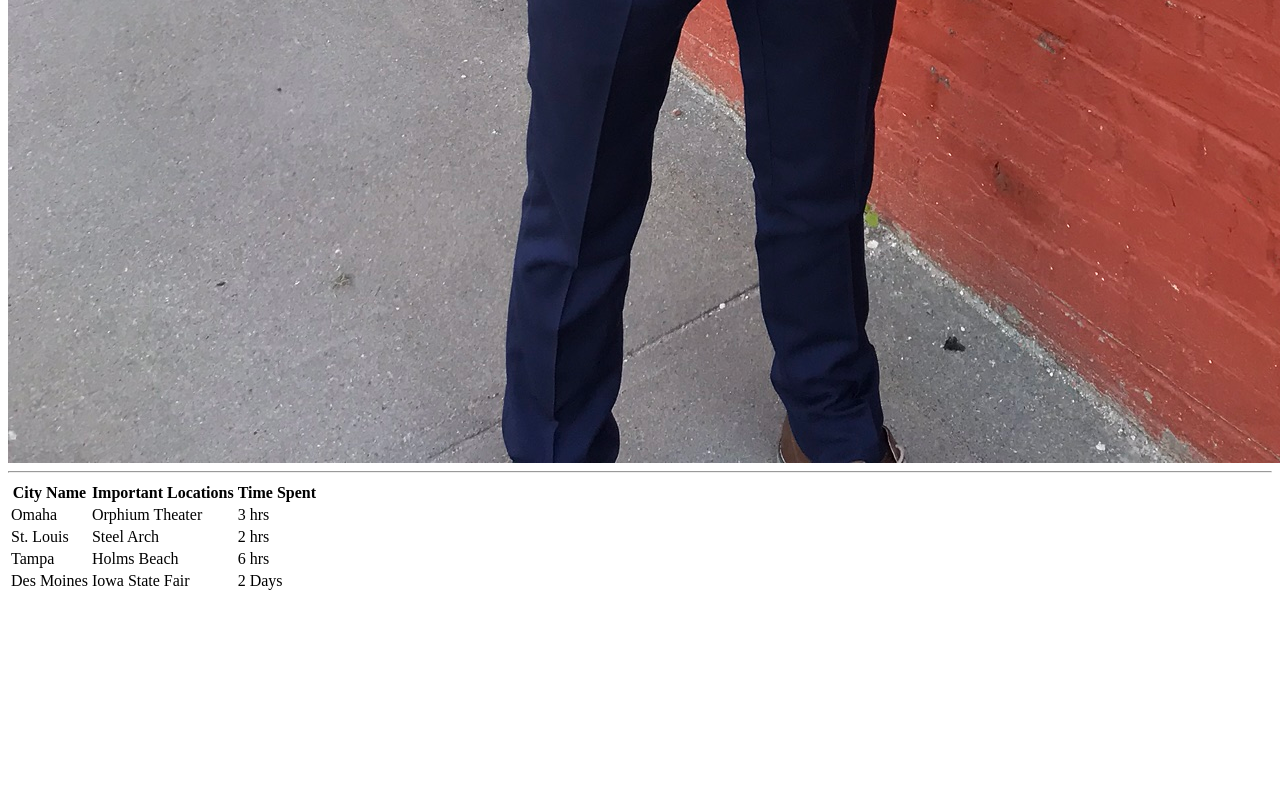
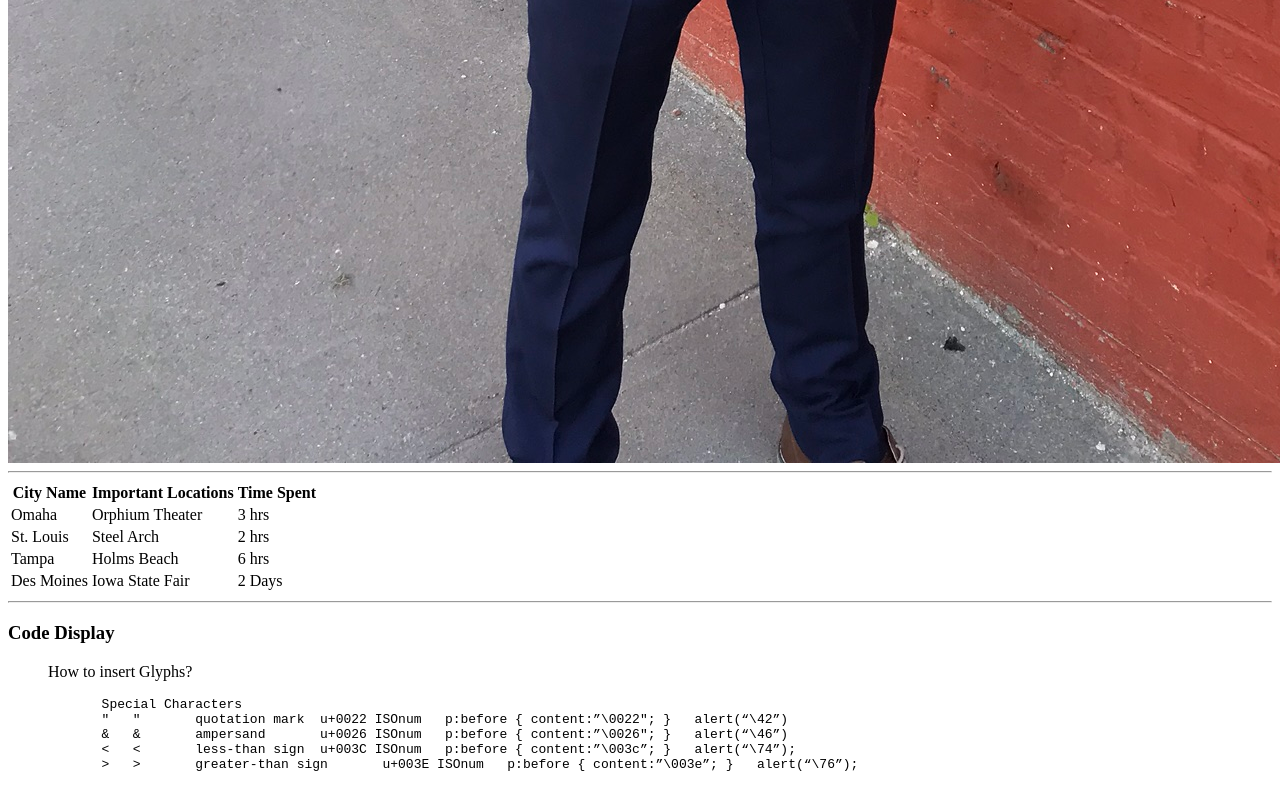
Before and after one commit to 44-563-Web-Apps-F22/44563-webapps-assignment-3-dylanggood, a plain HTML site: page aboutme.html in a window 1280 px wide. Shown: the part 1722-2522 px from the top of the page. Before the commit the page ends 2323 px from the top, so only its background shows below. Drawn offline with Linux system fonts and the light colour scheme.

Commit message:
added code

```diff
--- a/aboutme.html
+++ b/aboutme.html
@@ -40,5 +40,19 @@
             </tr>
         </table>
 
+        <hr>
+
+        <h3>Code Display</h3>
+
+        <blockquote cite="https://css-tricks.com/snippets/html/glyphs/">
+            How to insert Glyphs?
+        </blockquote>
+        <pre>
+            Special Characters
+            &quot;	&#34;	quotation mark	u+0022 ISOnum	p:before { content:”\0022″; }	alert(“\42”)
+            &amp;	&#38;	ampersand	u+0026 ISOnum	p:before { content:”\0026″; }	alert(“\46”)
+            &lt;	&#60;	less-than sign	u+003C ISOnum	p:before { content:”\003c”; }	alert(“\74”);
+            &gt;	&#62;	greater-than sign	u+003E ISOnum	p:before { content:”\003e”; }	alert(“\76”);
+        </pre>
     </Body>
 </html>
```
